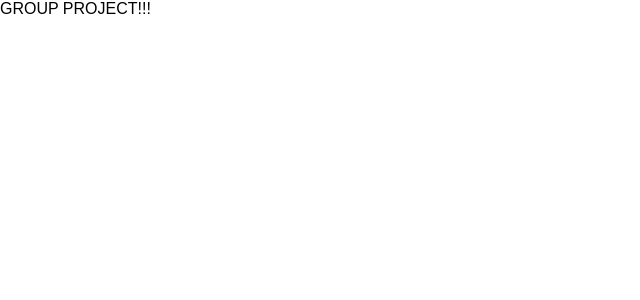
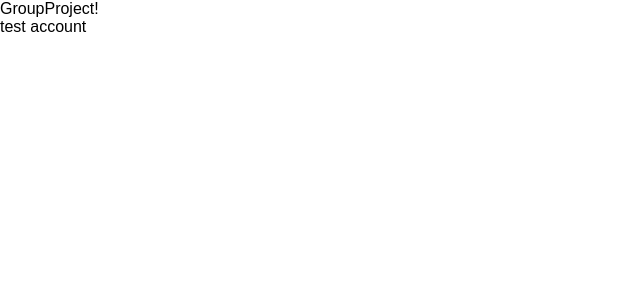
Before and after one commit to CloneWellsFargoChase/groupProject, a React (Create React App) app in the folder wfc/: page /account in a window 1280 px wide. Shown: the top 300 px of the page, without its empty margins (0-640 px from the left). Built offline with nearby package versions, Linux system fonts and the light colour scheme.

Commit message:
finished:routing

```diff
--- a/wfc/package.json
+++ b/wfc/package.json
@@ -11,6 +11,7 @@
     "react": "^15.6.1",
     "react-dom": "^15.6.1",
     "react-redux": "^5.0.5",
+    "react-router-dom": "^4.1.1",
     "react-scripts": "1.0.10",
     "redux": "^3.7.1"
   },
--- a/wfc/src/App.js
+++ b/wfc/src/App.js
@@ -1,12 +1,25 @@
 //the App.js file will serve as a routing app
 
 import React, { Component } from 'react';
+import {BrowserRouter as Router,Switch,Route} from 'react-router-dom';
+import Account from './Page/Account';
+import Home from './Page/Home';
+import SignUp from './Page/SignUp';
+import Transfer from './Page/Transfer';
 
 class App extends Component {
   render() {
     return (
       <div>
-        GROUP PROJECT!!!
+      GroupProject!
+        <Router>
+          <Switch>
+            <Route exact path="/" component={Home}/>
+            <Route path="/account" component={Account}/>
+            <Route path="/transfer" component={Transfer}/>
+            <Route path="/signup" component={SignUp}/>
+          </Switch>
+        </Router>
       </div>
     );
   }
--- a/wfc/src/Page/Account.js
+++ b/wfc/src/Page/Account.js
@@ -4,7 +4,7 @@ class Account extends Component {
     render() {
         return (
             <div>
-
+                test account
             </div>
         );
     }
--- a/wfc/src/Page/Home.js
+++ b/wfc/src/Page/Home.js
@@ -4,7 +4,7 @@ class Home extends Component {
     render() {
         return (
             <div>
-
+                test home
             </div>
         );
     }
--- a/wfc/src/Page/SignUp.js
+++ b/wfc/src/Page/SignUp.js
@@ -4,7 +4,7 @@ class SignUp extends Component {
     render() {
         return (
             <div>
-
+                test signup
             </div>
         );
     }
--- a/wfc/src/Page/Transfer.js
+++ b/wfc/src/Page/Transfer.js
@@ -4,7 +4,7 @@ class Transfer extends Component {
     render() {
         return (
             <div>
-
+                test transfer
             </div>
         );
     }
```
